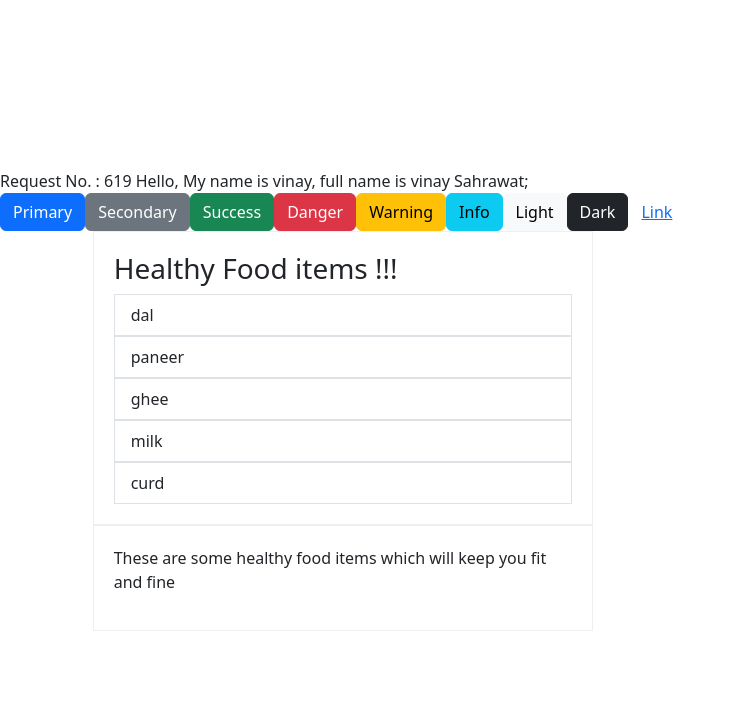
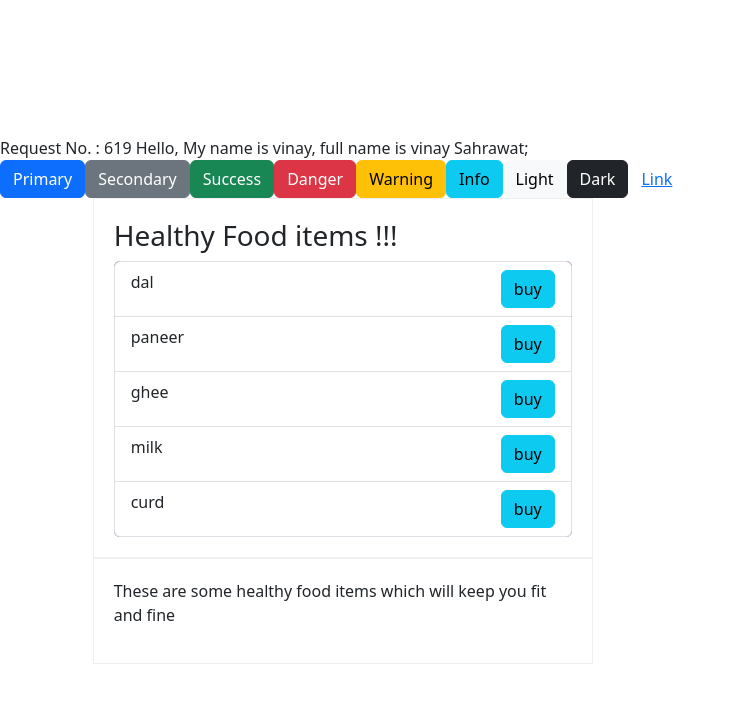
Before and after one commit to sahrawatvinay/React, a React (Vite) app in the folder first-react-app/: page / in a window 1280 px wide. Shown: the top 702 px of the page, without its empty margins (0-736 px from the left). Built offline with nearby package versions, Linux system fonts and the light colour scheme.

Commit message:
minor css fix

```diff
--- a/first-react-app/src/components/HealthyFoodSubComponents/FoodItem.jsx
+++ b/first-react-app/src/components/HealthyFoodSubComponents/FoodItem.jsx
@@ -1,8 +1,10 @@
 import hfstyles from "./HealthFood.module.css"
-
+const handleBuyButtonClicked = () => {
+    console.log("BUY CLICKED", event);
+};
 const FoodItem = ({ foodItem }) => {
     return (
-        <span className={`${hfstyles["hf-item-bg-color"]}`}><li className="list-group-item">{foodItem}</li></span>
+        <li className="list-group-item"><span>{foodItem}</span><button className="btn btn-info" style={{float: "right"}}>buy</button></li>
     );
 };
 
```
